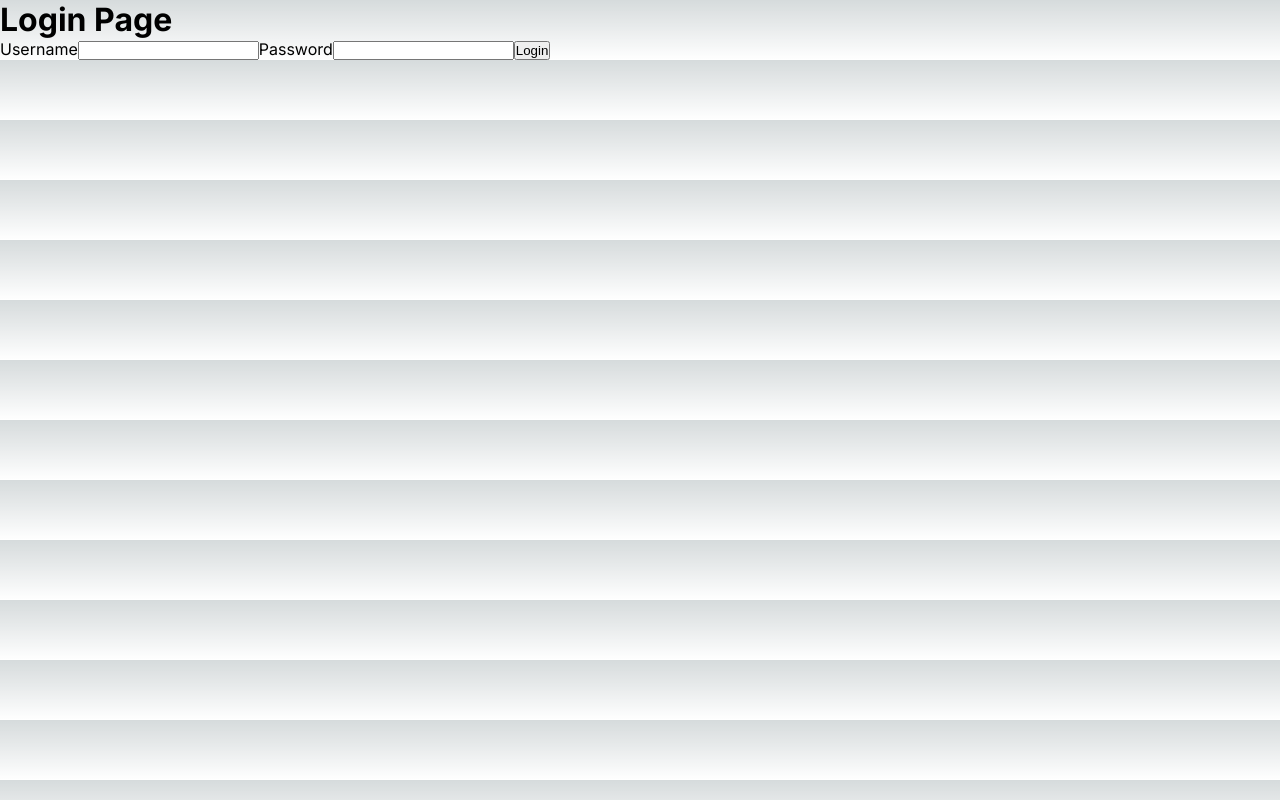
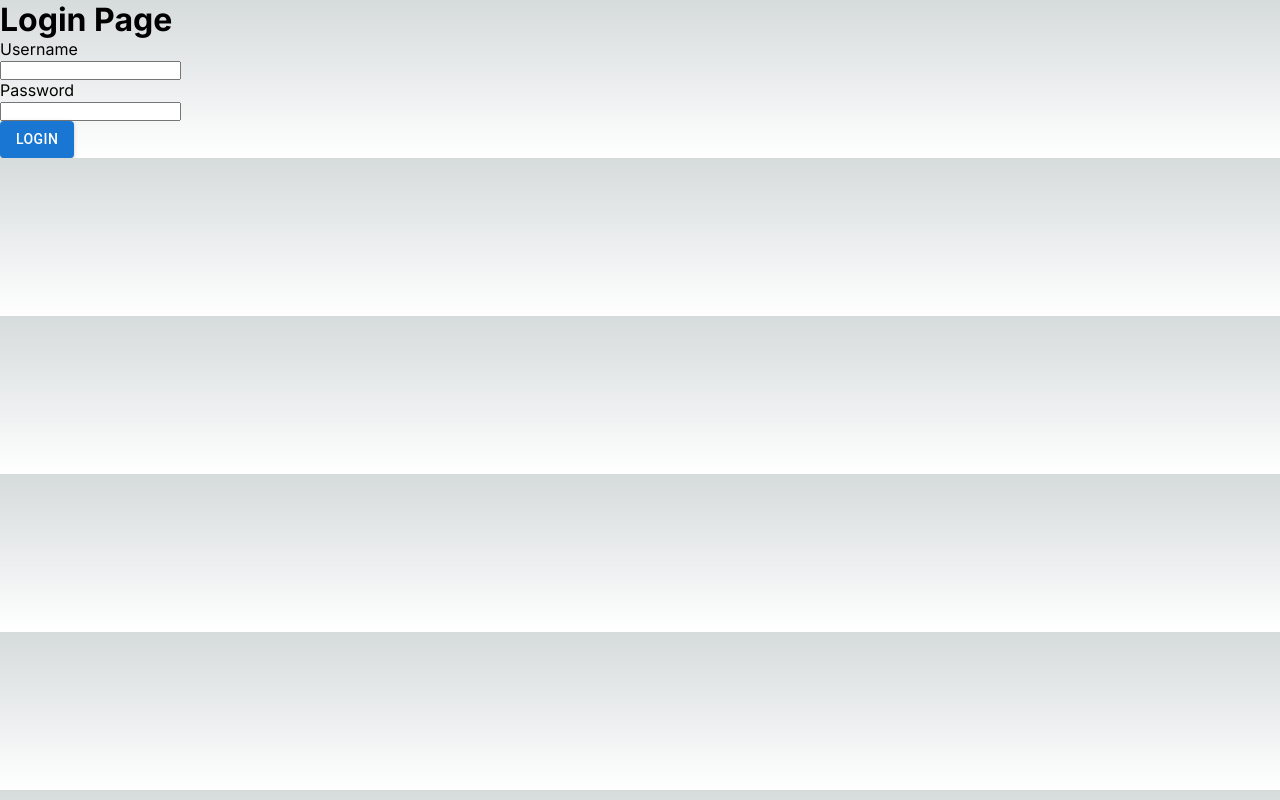
Before and after one commit to flnkedv/myhome, a Next.js app: page /auth/login in a window 1280 px wide. Built offline with nearby package versions, Linux system fonts and the light colour scheme.

Commit message:
modified:   app/auth/login/page.tsx

```diff
--- a/app/auth/login/page.tsx
+++ b/app/auth/login/page.tsx
@@ -2,30 +2,33 @@
 import React from "react";
 import { useRef } from "react";
 import { signIn } from "next-auth/react";
+import Button from "@mui/material/Button";
 
 export default function Page() {
-    const username = useRef<HTMLInputElement>(null)
-    const password = useRef<HTMLInputElement>(null)
+  const username = useRef<HTMLInputElement>(null);
+  const password = useRef<HTMLInputElement>(null);
 
-    const handleLogin = () => {
-        signIn("credentials",{
-            username: username.current?.value,
-            password: password.current?.value,
-            redirect: true,
-            callbackUrl: '/'
-        })
-    }
+  const handleLogin = () => {
+    signIn("credentials", {
+      username: username.current?.value,
+      password: password.current?.value,
+      redirect: true,
+      callbackUrl: "/",
+    });
+  };
   return (
     <div>
       <h1>Login Page</h1>
       <label>
-        Username
-        <input name="username" type="text" ref={username} />
+        Username <br />
+        <input name="username" type="text" ref={username} /> <br />
       </label>
       <label>
-        Password
-        <input name="password" type="password" ref={password} />
-        <button type="button" onClick={handleLogin}>Login</button>
+        Password <br />
+        <input name="password" type="password" ref={password} /> <br />
+        <Button variant="contained" type="button" onClick={handleLogin}>
+          Login
+        </Button>
       </label>
     </div>
   );
```
